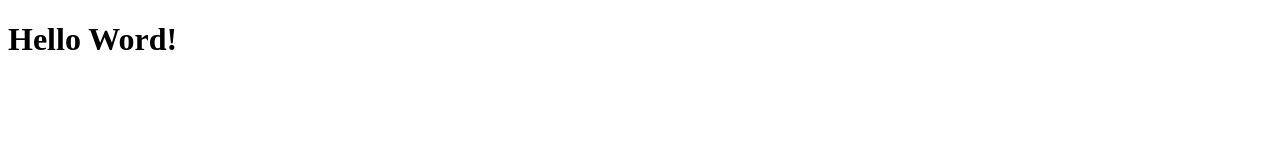
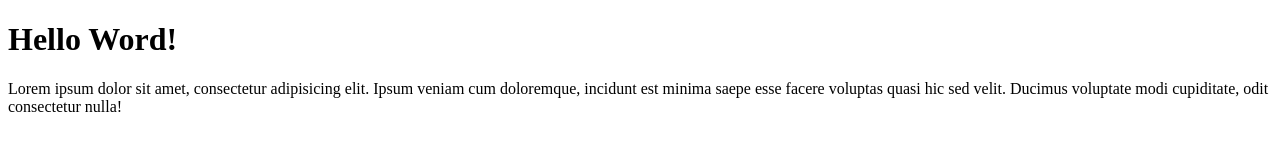
Before and after one commit to RayhanG2701/Rayhan-git-test, a plain HTML site: page index.html in a window 1280 px wide. Drawn offline with Linux system fonts and the light colour scheme.

Commit message:
Menambahkan paragraf

```diff
--- a/index.html
+++ b/index.html
@@ -7,5 +7,8 @@
 </head>
 <body>
     <h1>Hello Word!</h1>
+    <p>
+        Lorem ipsum dolor sit amet, consectetur adipisicing elit. Ipsum veniam cum doloremque, incidunt est minima saepe esse facere voluptas quasi hic sed velit. Ducimus voluptate modi cupiditate, odit consectetur nulla!
+    </p>
 </body>
 </html>
```
